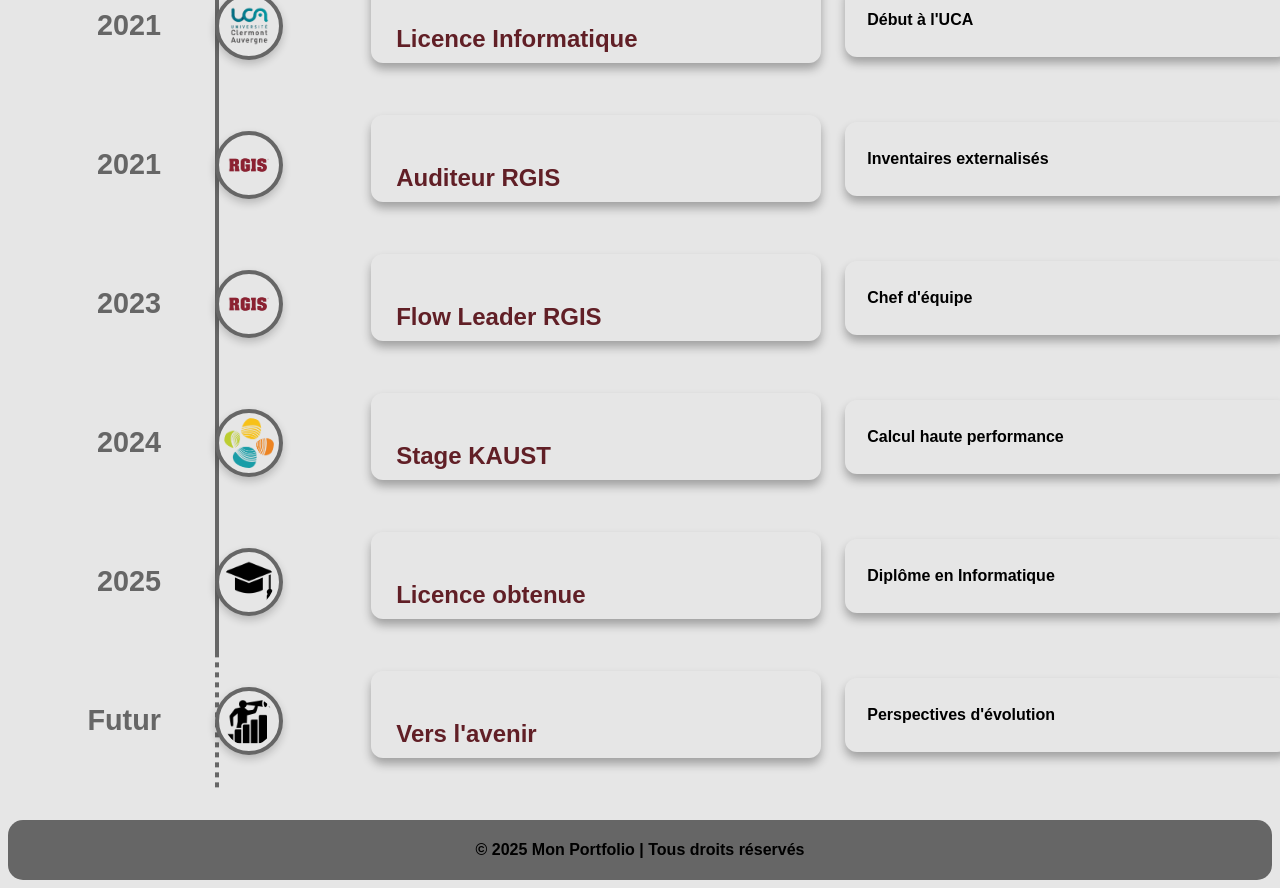
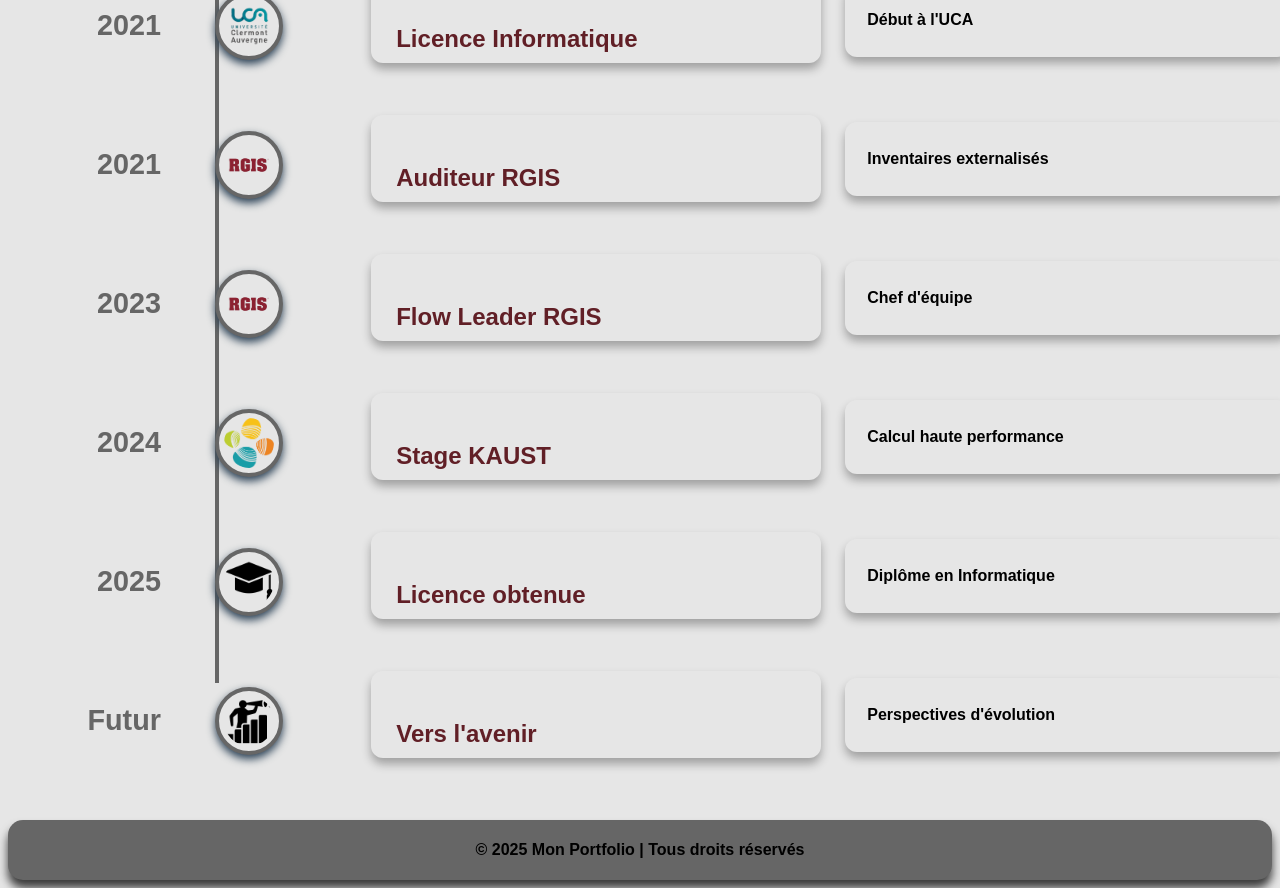
Before and after one commit to DARK-SHAD0W/Portfolio, a React (Vite) app: page /Timeline in a window 1280 px wide. Shown: the part 1060-1948 px from the top of the page. Built offline with nearby package versions, Linux system fonts and the light colour scheme.

Commit message:
La page contact est fini reste a rajouter un petit bouton ou lien pour telecharger l'info card personellle et a travailler sur le backend

```diff
--- a/src/pages/Timeline.tsx
+++ b/src/pages/Timeline.tsx
@@ -9,11 +9,11 @@ const timelineData = [
   { year: "2020", title: "Bac Tunisien Maths", description: "Obtention du Baccalauréat", details: "Baccalauréat en Mathématiques obtenu au Lycée Mornag, Tunisie.", logo: "BacTn.png" },
   { year: "2020", title: "Bac Français Scientifique", description: "Obtention du Baccalauréat", details: "Baccalauréat Scientifique obtenu au Lycée René Descartes, Tunisie.", logo: "BacFr.png" },
   { year: "2021", title: "Licence Informatique", description: "Début à l'UCA", details: "Début des études en informatique à l'Université Clermont Auvergne, France.", logo: "Uca.png" },
-  { year: "2021", title: "Auditeur RGIS", description: "Inventaires externalisés", details: "Auditeur chez RGIS, inventaires dans diverses entreprises de Clermont-Ferrand.", logo: "RGIS.png" },
+  { year: "2021", title: "Auditeur RGIS", description: "Inventaires externalisés", details: "Auditeur chez RGIS, inventaires dans diverses enseignes d'Auvergne'.", logo: "RGIS.png" },
   { year: "2023", title: "Flow Leader RGIS", description: "Chef d'équipe", details: "Gestion d'équipe et optimisation des inventaires chez RGIS.", logo: "RGIS.png" },
   { year: "2024", title: "Stage KAUST", description: "Calcul haute performance", details: "Stage en intelligence artificielle et calcul scientifique à KAUST.", logo: "Kaust.png" },
   { year: "2025", title: "Licence obtenue", description: "Diplôme en Informatique", details: "Obtention de la Licence en Informatique à l'UCA.", logo: "graduation.png" },
-  { year: "Futur", title: "Vers l'avenir", description: "Perspectives d'évolution", details: "Objectif : Poursuivre dans le domaine de l'architecture logicielle.", logo: "future.png" },
+  { year: "Futur", title: "Vers l'avenir", description: "Perspectives d'évolution", details: "Objectif : Poursuivre dans le domaine du developpement logiciel.", logo: "future.png" },
 ];
 
 export default function Timeline() {
--- a/src/styles/competences.scss
+++ b/src/styles/competences.scss
@@ -69,8 +69,8 @@
 
     /* Effets similaires aux photos de la page Home */
     .skills-logo {
-      width: 100px;
-      height: 100px;
+      width: 150px;
+      height: 150px;
       background: variables.$dark-bg;
       border-radius: 50%;
       display: flex;
@@ -96,7 +96,7 @@
       }
 
       &:hover img {
-        transform: scale(1.1);
+        transform: scale(1.3);
         box-shadow: 0 8px 12px rgba(0, 0, 0, 0.4);
       }
     }
--- a/src/styles/contact-logos.scss
+++ b/src/styles/contact-logos.scss
@@ -7,7 +7,6 @@
   margin: 20px auto;
 
   .logo-container {
-    padding: auto;
     width: 100px;
     height: 100px;
     background: variables.$body-bg;
@@ -20,14 +19,69 @@
 
     &:hover {
       transform: scale(1.1);
-      box-shadow: 0 8px 16px variables.$accent-color;
     }
 
     img {
       width: 50%;
       height: 50%;
-      border-radius: 50%;
-      size-adjust:inherit;
+    }
+  }
+
+  /* Couleurs spécifiques pour chaque logo */
+  .gmail {
+    &:hover {
+      box-shadow: 0 8px 16px #D14836;
+    }
+  }
+
+  .linkedin {
+    &:hover {
+      box-shadow: 0 8px 16px #0077B5;
+    }
+  }
+
+  .phone {
+    &:hover {
+      box-shadow: 0 8px 16px #34A853;
+    }
+  }
+
+  .instagram {
+    &:hover {
+      box-shadow: 0 8px 16px #E1306C;
     }
   }
 }
+
+/* Responsive */
+@media (max-width: 768px) {
+  .contact-logos {
+    gap: 20px;
+  }
+
+  .logo-container {
+    width: 80px;
+    height: 80px;
+
+    img {
+      width: 45%;
+      height: 45%;
+    }
+  }
+}
+
+@media (max-width: 480px) {
+  .contact-logos {
+    gap: 15px;
+  }
+
+  .logo-container {
+    width: 60px;
+    height: 60px;
+
+    img {
+      width: 40%;
+      height: 40%;
+    }
+  }
+}
--- a/src/styles/footer.scss
+++ b/src/styles/footer.scss
@@ -9,4 +9,5 @@ footer {
   font-weight: bold;
   border-radius: 15px;
   margin-top: 30px;
+  box-shadow: 0 8px 10px hsla(0, 0%, 0%, 0.75);
 }
--- a/src/styles/navbar.scss
+++ b/src/styles/navbar.scss
@@ -16,7 +16,7 @@
   display: flex;
   justify-content: center;
   align-items: center;
-  box-shadow: 0 4px 6px rgba(0, 0, 0, 0.2);
+  box-shadow: 0 8px 10px hsla(0, 0%, 0%, 0.75);
 
   img {
     width: 55px;
@@ -32,6 +32,7 @@ nav {
   align-items: center;
   border-radius: 15px;
   flex-grow: 1;
+  box-shadow: 0 8px 10px hsla(0, 0%, 0%, 0.75);
 
   ul {
     list-style: none;
--- a/src/styles/timeline.scss
+++ b/src/styles/timeline.scss
@@ -19,16 +19,17 @@
   }
 }
 
+/* Vertical Line */
 .vertical-line {
   position: absolute;
   left: 7%;
   width: 4px;
   background: variables.$dark-bg;
-  height: 97%;
+  height: 0%;
   margin-left: 5%;
-  margin-top: -7%;
-  transition: background-color 0.3s ease;
-  animation: growLine 2s ease forwards;
+  margin-top: 5%;
+  transition: background-color 0.15s ease;
+  animation: growLine 0.5s ease forwards;
 }
 
 @keyframes growLine {
@@ -36,14 +37,16 @@
     height: 0;
   }
   to {
-    height: 97%;
+    height: 90%;
   }
 }
 
+/* Dotted Line */
 .vertical-line.dotted {
   position: absolute;
+  left: 7%;
   width: 4px;
-  height: 15%;
+  height: 25%;
   background: repeating-linear-gradient(
     to bottom,
     variables.$dark-bg,
@@ -51,9 +54,9 @@
     transparent 5px,
     transparent 10px
   );
-  top: 90%;
   margin-left: 5%;
-  animation: scrollDots 5s linear infinite;
+  margin-top: 93%;
+  animation: scrollDots 2s linear infinite;
 }
 
 @keyframes scrollDots {
@@ -65,6 +68,7 @@
   }
 }
 
+/* Timeline Element */
 .timeline-element {
   display: flex;
   align-items: center;
@@ -72,8 +76,8 @@
   position: relative;
   opacity: 0.7;
   transform: scale(0.95) translateY(20px);
-  transition: opacity 0.3s ease, transform 0.3s ease;
-  animation: appearElement 2s ease forwards;
+  transition: opacity 0.4s ease, transform 0.4s ease;
+  animation: appearElement 0.4s ease forwards;
 }
 
 @keyframes appearElement {
@@ -89,10 +93,11 @@
 
 .timeline-element:hover,
 .timeline-element:hover ~ .timeline-element {
-  transform: scale(1.08);
+  transform: scale(1.05);
   z-index: 2;
 }
 
+/* Timeline Date */
 .timeline-date {
   position: absolute;
   left: -5%;
@@ -102,14 +107,15 @@
   width: 150px;
   margin-right: 20px;
   text-align: right;
-  transition: color 0.3s ease, transform 0.3s ease;
+  transition: color 0.4s ease, transform 0.4s ease;
 }
 
 .timeline-element:hover .timeline-date {
   color: variables.$secondary-color;
-  transform: scale(1.25);
+  transform: scale(1.15);
 }
 
+/* Timeline Point (3D Logo) */
 .timeline-point {
   position: absolute;
   margin-left: 12%;
@@ -123,43 +129,43 @@
   align-items: center;
   justify-content: center;
   overflow: hidden;
-  transition: transform 0.3s ease, opacity 0.3s ease, box-shadow 0.3s ease;
-  box-shadow: 0 4px 8px rgba(0, 0, 0, 0.2);
+  transition: transform 0.4s ease, opacity 0.4s ease, box-shadow 0.4s ease;
+  box-shadow: 0 4px 8px variables.$secondary-color;
 
   img {
     width: 50px;
     height: 50px;
     border-radius: 50%;
-    transition: transform 0.3s ease;
+    transition: transform 0.4s ease;
   }
 }
 
 .timeline-element:hover .timeline-point {
-  transform: scale(1.3) rotate(15deg);
-  box-shadow: 0 6px 12px rgba(0, 0, 0, 0.4);
+  transform: scale(1.2) rotate(10deg);
+  box-shadow: 0 6px 12px variables.$secondary-color;
   margin-left: 10%;
-  border-width: 8px;
+  border: 4px solid variables.$secondary-color;
 }
 
 .timeline-point.active {
   opacity: 1;
-  transform: scale(1.6);
+  transform: scale(1.4);
   box-shadow: 0 8px 14px rgba(0, 0, 0, 0.4);
 }
 
+/* Description Container */
 .timeline-description-container {
   margin-left: 25%;
   perspective: 1000px;
 }
 
-/* Nouvel effet sur le titre */
 .timeline-description h3 {
   font-size: 1.5rem;
   font-weight: bold;
   margin-bottom: 5px;
   color: variables.$dark-bordeaux;
   transform: translateY(10px);
-  transition: transform 0.3s ease, color 0.3s ease;
+  transition: transform 0.4s ease, color 0.4s ease;
 }
 
 .timeline-description:hover h3 {
@@ -167,25 +173,16 @@
   color: variables.$accent-color;
 }
 
-/* Nouvel effet sur la description */
+/* Description and Detail */
 .timeline-description, .timeline-detail {
   padding: 15px 25px;
   background: variables.$body-bg;
   border-radius: 12px;
   box-shadow: 0 6px 10px rgba(0, 0, 0, 0.3);
-  transition: transform 2s ease, box-shadow 2s ease;
+  transition: transform 0.4s ease, box-shadow 0.4s ease;
   margin-bottom: 12px;
 }
 
-.timeline-description:hover{
-  animation: float 2s ease-in-out infinite alternate;
-  box-shadow: 0 8px 14px rgba(255, 0, 0, 0.4);
-}
-
-.timeline-detail:hover {
-  animation: float 1.2s ease-in-out infinite alternate;
-  box-shadow: 0 8px 14px rgba(0, 0, 255, 0.40);
-}
 @keyframes float {
   from {
     transform: translateY(0);
@@ -195,6 +192,7 @@
   }
 }
 
+/* Detail Styling */
 .timeline-detail {
   margin-left: 2%;
   padding: 12px 22px;
@@ -202,11 +200,11 @@
   color: variables.$light-text;
 }
 
+/* Description & Detail Box */
 .timeline-description, .timeline-detail {
   min-width: 400px;
   max-width: 400px;
   margin-bottom: 12px;
-  animation: fadeInText 0.8s ease forwards;
 }
 
 @keyframes fadeInText {
@@ -220,15 +218,9 @@
   }
 }
 
-/* Pop-up d'information détaillée */
-.timeline-detail:hover .extra-info {
+/* Pop-up Detailed Info */
+.extra-info {
   display: block;
-  opacity: 1;
-  transform: translateY(0);
-}
-
-.extra-info {
-  display: none;
   opacity: 0;
   margin-top: 5px;
   max-height: 0;
@@ -240,12 +232,39 @@
   font-style: italic;
   font-family: "Trebuchet MS", Courier, monospace;
   border-radius: 8px;
-  transition: opacity 0.6s ease, max-height 0.6s ease;
-  transform: translateY(-10px);
-  box-shadow: 0 4px 6px rgba(0, 0, 0, 0.2);
+  transition: opacity 0.4s ease, max-height 0.4s ease;
 }
 
 .timeline-detail:hover .extra-info {
   opacity: 1;
-  max-height: 200px; /* Adjust as needed */
+  max-height: 200px;
 }
+
+/* Responsive Styling for Smaller Screens */
+@media (max-width: 768px) {
+  .timeline-element {
+    flex-direction: column;
+    align-items: flex-start;
+  }
+
+  .timeline-description-container, .timeline-detail {
+    margin-left: 0;
+    max-width: 100%;
+  }
+
+  .timeline-date {
+    position: relative;
+    left: 0;
+    text-align: left;
+    margin-bottom: 10px;
+  }
+
+  .timeline-point {
+    margin-left: 0;
+    margin-bottom: 10px;
+  }
+
+  .vertical-line, .vertical-line.dotted {
+    left: 3%;
+  }
+}
```
Also changed, not shown: src/components/ContactLogos.tsx (+5 -5 lines).
